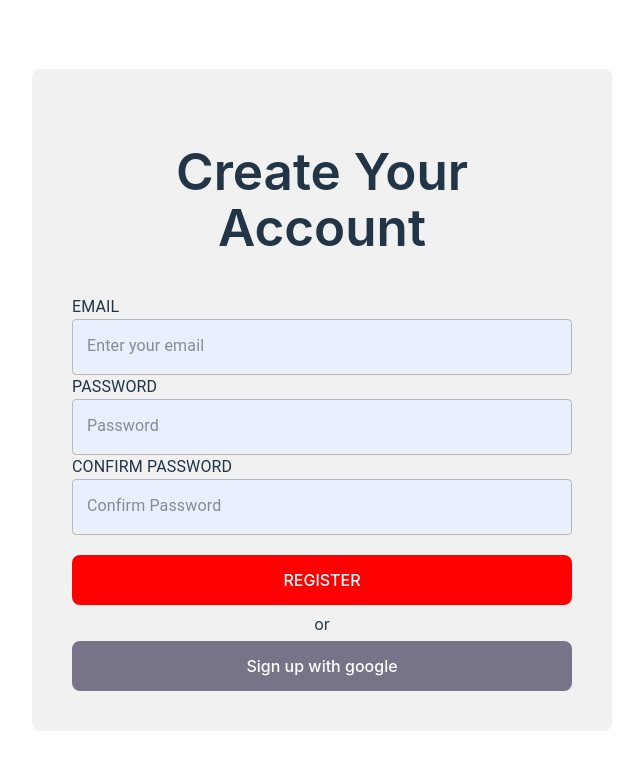
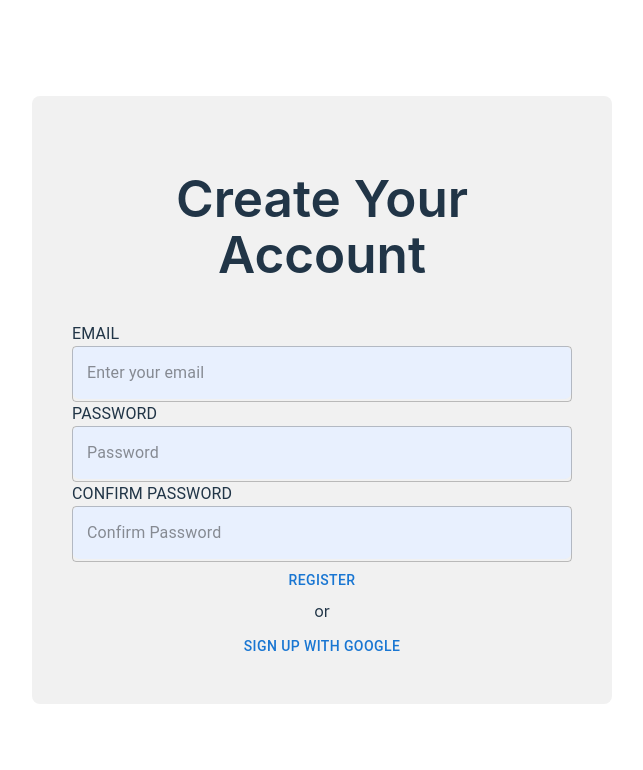
Before and after one commit to UOA-CS732-SE750-Students-2023/cs732-se75-assignment-mlu415, a React (Vite) app in the folder client/: page /signup in a window 1280 px wide. Shown: the top 770 px of the page, without its empty margins (318-961 px from the left). Built offline with nearby package versions, Linux system fonts and the light colour scheme.

Commit message:
setup signup

```diff
--- a/client/package.json
+++ b/client/package.json
@@ -16,6 +16,7 @@
     "@types/react-redux": "^7.1.25",
     "axios": "^1.3.4",
     "dotenv": "^16.0.3",
+    "firebase": "^9.19.1",
     "react": "^18.2.0",
     "react-dom": "^18.2.0",
     "react-redux": "^8.0.5",
--- a/client/src/components/signuppage/signuppage.tsx
+++ b/client/src/components/signuppage/signuppage.tsx
@@ -1,26 +1,54 @@
+import { Button, TextField, Typography } from "@mui/material";
+import React, { useState } from "react";
+import { useNavigate } from "react-router-dom";
 import styles from "./signuppage.module.scss";
-import { Avatar, Button, Card, TextField, Typography } from "@mui/material";
-import React, { useState } from "react";
-import { useDispatch } from "react-redux";
-import { useNavigate } from "react-router-dom";
-import { AppDispatch } from "../../redux/store";
+import { auth } from "../../firebase/firebase";
+import firebase from "firebase/compat/app";
+import "firebase/compat/auth";
+import "firebase/compat/firestore";
 
 const Signuppage = () => {
+  const navigate = useNavigate();
   const [email, setEmail] = useState("");
   const [password, setPassword] = useState("");
   const [passwordVerify, setPasswordVerify] = useState("");
+
+  const handleSignup = async (event: React.FormEvent<HTMLFormElement>) => {
+    event.preventDefault();
+    if (password !== passwordVerify) {
+      alert("Passwords do not match");
+      return;
+    }
+    try {
+      await auth.createUserWithEmailAndPassword(email, password);
+      navigate("/");
+    } catch (error: any) {
+      alert(error.message);
+    }
+  };
+
+  const handleGoogleSignup = async () => {
+    try {
+      const provider = new firebase.auth.GoogleAuthProvider();
+      await auth.signInWithPopup(provider);
+      navigate("/");
+    } catch (error: any) {
+      alert(error.message);
+    }
+  };
 
   return (
     <div className={styles.loginContainer}>
       <div className={styles.loginContainerv2}>
         <h1>Create Your Account</h1>
-
+        <form onSubmit={handleSignup}>
           <div className={styles.inputContainer}>
             <Typography>EMAIL</Typography>
             <TextField
               className={styles.textfield}
               placeholder="Enter your email"
               type="email"
+              value={email}
               onChange={(e) => setEmail(e.target.value)}
             />
           </div>
@@ -49,12 +77,16 @@ const Signuppage = () => {
             />
           </div>
 
-        <button className={styles.loginBTN}>REGISTER</button>
+          <Button type="submit" className={styles.loginBTN}>
+            REGISTER
+          </Button>
+        </form>
 
         <span className={styles.or}>or</span>
-        <button className={styles.googleBTN}>
-          <i className="fa-brands fa-google"></i> Sign up with google
-        </button>
+
+        <Button onClick={handleGoogleSignup} className={styles.googleBTN}>
+          <i className="fa-brands fa-google"></i> Sign up with Google
+        </Button>
       </div>
     </div>
   );
--- /dev/null
+++ b/client/src/firebase/firebase.ts
@@ -0,0 +1,19 @@
+import firebase from 'firebase/compat/app';
+import 'firebase/compat/auth';
+import 'firebase/compat/firestore';
+
+const firebaseConfig = {
+    apiKey: "AIzaSyDE74kEJt5CCB-Y_Kl_4OB-p9qe3c6TtMo",
+    authDomain: "fir-93d66.firebaseapp.com",
+    projectId: "fir-93d66",
+    storageBucket: "fir-93d66.appspot.com",
+    messagingSenderId: "545181922978",
+    appId: "1:545181922978:web:d840c4b466a64746de09fb",
+    measurementId: "G-DHG5545Z3E"
+};
+
+if (!firebase.apps.length) {
+    firebase.initializeApp(firebaseConfig);
+  }
+
+  export const auth = firebase.auth();
```
Also changed, not shown: 2 other files (tests, documents, lock files or other folders). Lines whose indentation alone changed are shown as unchanged.
